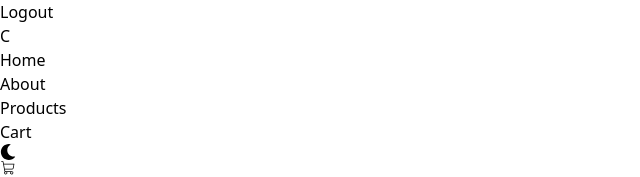
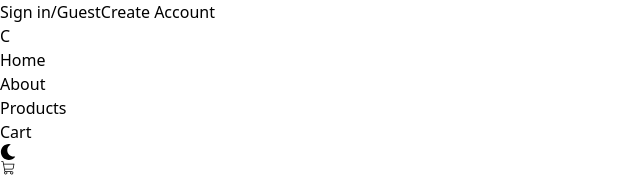
Before and after one commit to SlasherNotOp/FurniComfy, a React (Vite) app in the folder comfy/: page / in a window 1280 px wide. Shown: the top 177 px of the page, without its empty margins (0-640 px from the left). Built offline with nearby package versions, Linux system fonts and the light colour scheme; no server answers.

Commit message:
login issue solved

```diff
--- a/comfy/src/App.jsx
+++ b/comfy/src/App.jsx
@@ -52,18 +52,17 @@ function App() {
         const result=await response.json();
         console.log(result);
 
+
         setProducts(result);
 
-        setJwtToken( localStorage.getItem("jwt"))
+        // setJwtToken( localStorage.getItem("jwt"))
 
       }
       fetchData()
 
 
-
-
-
       }, []);
+      console.log(jwtToken)
 
 
       function handleClick(e,prod){
--- a/comfy/src/Header.jsx
+++ b/comfy/src/Header.jsx
@@ -26,16 +26,23 @@ const navigate=useNavigate();
 
 useEffect(()=>{
 
-   setTimeout(timeoutFun,2000)
+  // setJwtToken("");
 
-},[responseData])
+
+},[])
+
+
 
 
 function clearFunction(){
 
   localStorage.clear();
-  navigate("/")
   setResponseData({});
+  setJwtToken("");
+
+
+
+
 
 }
 
@@ -48,7 +55,7 @@ function clearFunction(){
            {
 
 
-              jwtToken!=null?<span className="cursor-pointer " onClick={
+              localStorage.getItem("jwt") ? <span className="cursor-pointer " onClick={
               ()=>{
 
                 clearFunction();
--- a/comfy/src/Sign.jsx
+++ b/comfy/src/Sign.jsx
@@ -73,6 +73,7 @@ function timeoutFun(){
 }
 
 useEffect(()=>{
+  localStorage.clear();
 
   responseData?.data?.jwt ?setJwtToken(responseData.data.jwt):"";
   responseData?.data?.jwt ?localStorage.setItem("jwt",responseData.data.jwt):"";
```
